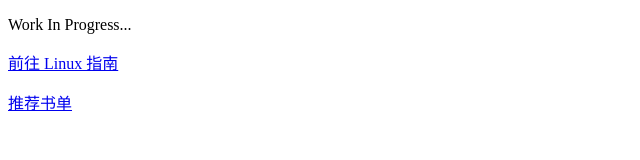
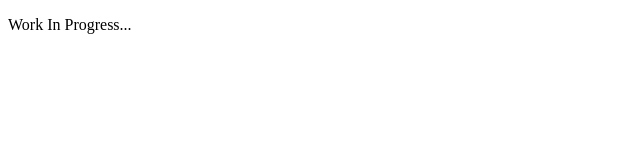
Before and after one commit to excellence-girls/excellence-girls.github.io, a plain HTML site: page index.html in a window 1280 px wide. Shown: the whole page, without its empty margins (0-640 px from the left). Drawn offline with Linux system fonts and the light colour scheme.

Commit message:
remove temp links

```diff
--- a/index.html
+++ b/index.html
@@ -6,6 +6,4 @@
 </head>
 <body>
   <p>Work In Progress...</p>
-  <p><a href="http://linux.thoughtworks.school">前往 Linux 指南</a></p></body>
-  <p><a href="https://github.com/excellence-girls/book-list">推荐书单</a></p>
 </html>
```
